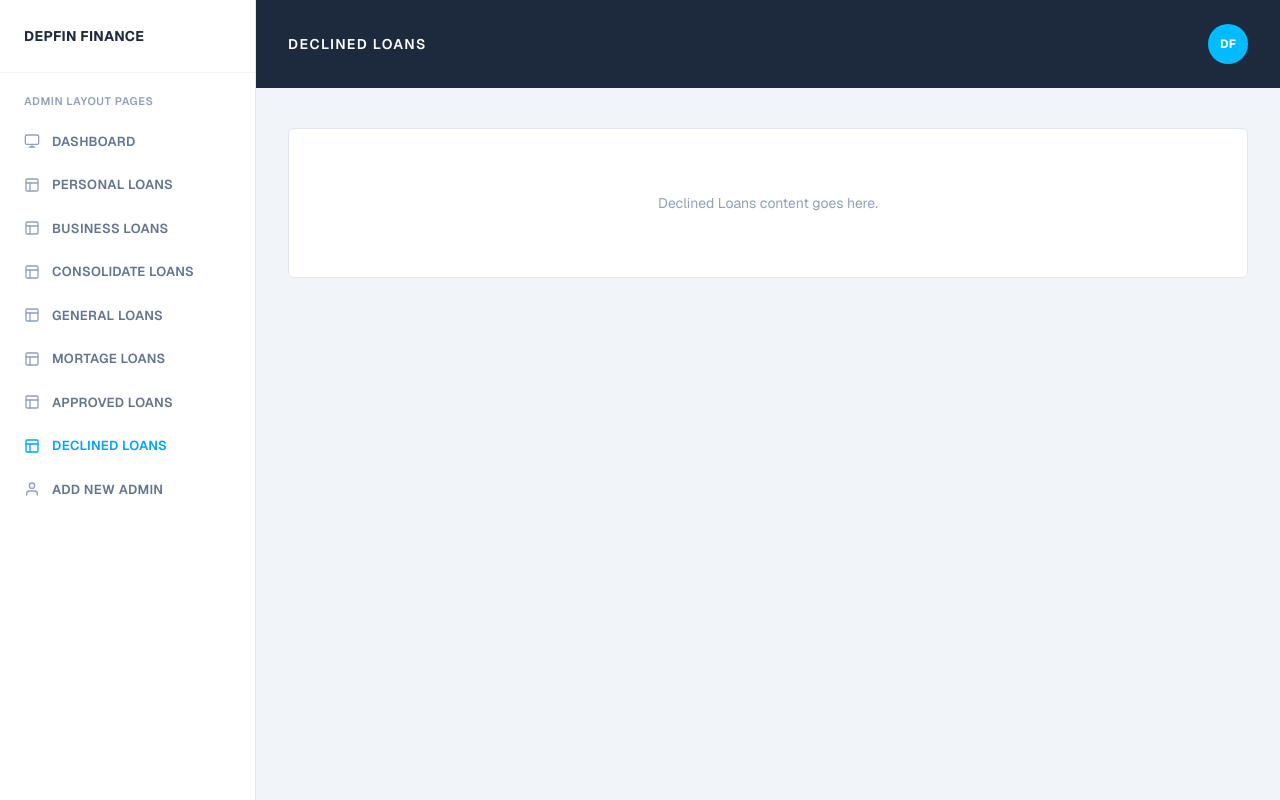
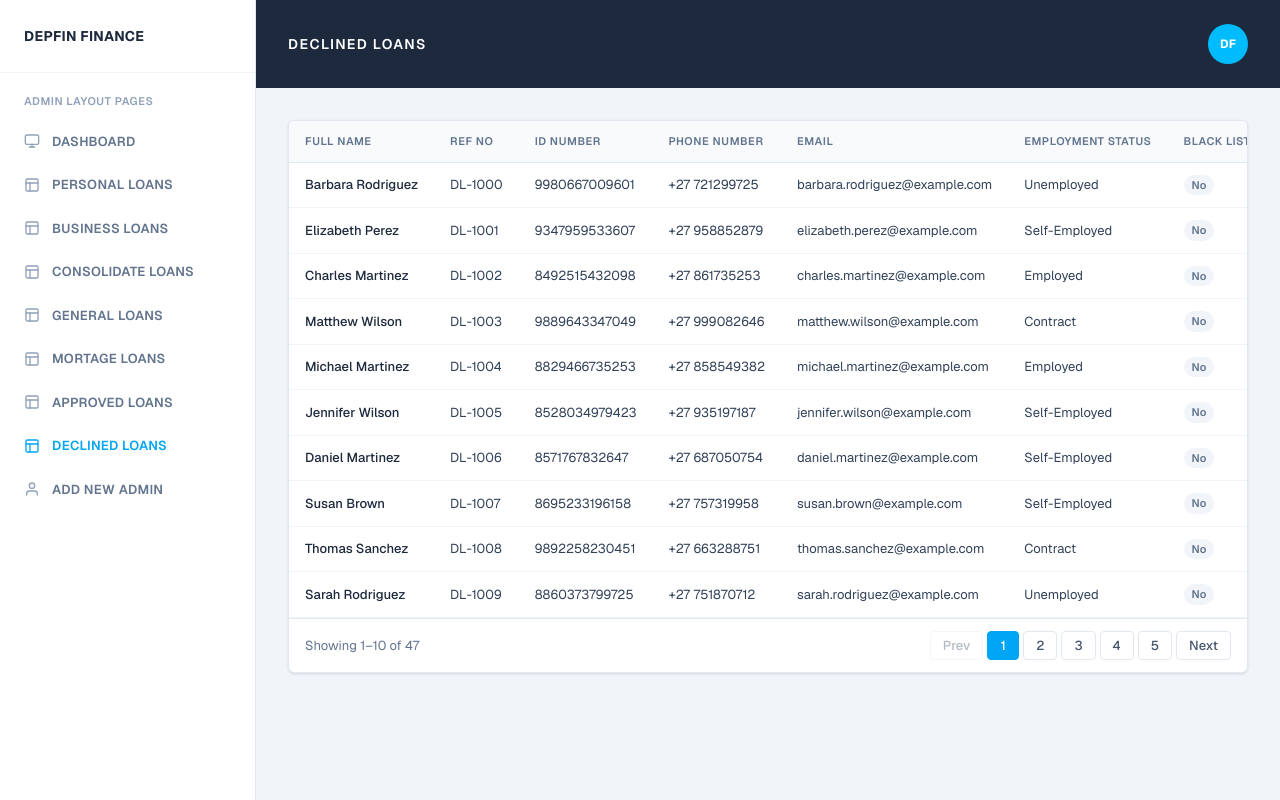
Before and after one commit to zainulabideendev/DepfinFinance-adminpanel-, a Next.js app: page /declined-loans in a window 1280 px wide. Built offline with nearby package versions, Linux system fonts and the light colour scheme.

Commit message:
Implement approved and declined loans pages with LoansTable component; enhance LoansTable to conditionally render action buttons.

```diff
--- a/src/app/approved-loans/page.tsx
+++ b/src/app/approved-loans/page.tsx
@@ -1,5 +1,26 @@
-import PagePlaceholder from "../components/PagePlaceholder";
+import LoansTable from "../personal-loans/LoansTable";
+import { generateLoans } from "../personal-loans/data";
+
+const loans = generateLoans(47, "AL", 505).map((loan) => ({
+  ...loan,
+  status: "Approved" as const,
+}));
 
 export default function Page() {
-  return <PagePlaceholder title="Approved Loans" />;
+  return (
+    <div className="min-h-screen">
+      <section className="flex items-center justify-between bg-slate-800 px-8 py-6">
+        <h1 className="text-sm font-semibold uppercase tracking-widest text-white">
+          Approved Loans
+        </h1>
+        <div className="flex h-10 w-10 items-center justify-center rounded-full bg-sky-400 text-xs font-bold text-white">
+          <span>DF</span>
+        </div>
+      </section>
+
+      <section className="px-8 py-8">
+        <LoansTable loans={loans} showActions={false} />
+      </section>
+    </div>
+  );
 }
--- a/src/app/declined-loans/page.tsx
+++ b/src/app/declined-loans/page.tsx
@@ -1,5 +1,26 @@
-import PagePlaceholder from "../components/PagePlaceholder";
+import LoansTable from "../personal-loans/LoansTable";
+import { generateLoans } from "../personal-loans/data";
+
+const loans = generateLoans(47, "DL", 606).map((loan) => ({
+  ...loan,
+  status: "Declined" as const,
+}));
 
 export default function Page() {
-  return <PagePlaceholder title="Declined Loans" />;
+  return (
+    <div className="min-h-screen">
+      <section className="flex items-center justify-between bg-slate-800 px-8 py-6">
+        <h1 className="text-sm font-semibold uppercase tracking-widest text-white">
+          Declined Loans
+        </h1>
+        <div className="flex h-10 w-10 items-center justify-center rounded-full bg-sky-400 text-xs font-bold text-white">
+          <span>DF</span>
+        </div>
+      </section>
+
+      <section className="px-8 py-8">
+        <LoansTable loans={loans} showActions={false} />
+      </section>
+    </div>
+  );
 }
--- a/src/app/personal-loans/LoansTable.tsx
+++ b/src/app/personal-loans/LoansTable.tsx
@@ -33,7 +33,13 @@ function YesNo({ value, danger }: { value: boolean; danger?: boolean }) {
   );
 }
 
-export default function LoansTable({ loans }: { loans: PersonalLoan[] }) {
+export default function LoansTable({
+  loans,
+  showActions = true,
+}: {
+  loans: PersonalLoan[];
+  showActions?: boolean;
+}) {
   const [page, setPage] = useState(1);
 
   const totalPages = Math.max(1, Math.ceil(loans.length / PAGE_SIZE));
@@ -69,7 +75,9 @@ export default function LoansTable({ loans }: { loans: PersonalLoan[] }) {
               <th className="whitespace-nowrap px-4 py-3 font-semibold">Monthly repayments</th>
               <th className="whitespace-nowrap px-4 py-3 font-semibold">Repayment Method</th>
               <th className="whitespace-nowrap px-4 py-3 font-semibold">Status</th>
+              {showActions && (
                 <th className="whitespace-nowrap px-4 py-3 font-semibold">Action</th>
+              )}
             </tr>
           </thead>
           <tbody>
@@ -105,6 +113,7 @@ export default function LoansTable({ loans }: { loans: PersonalLoan[] }) {
                     {loan.status}
                   </span>
                 </td>
+                {showActions && (
                   <td className="whitespace-nowrap px-4 py-3">
                     <div className="flex gap-2">
                       <button className="rounded bg-sky-500 px-3 py-1 text-[12px] font-semibold text-white hover:bg-sky-600">
@@ -115,6 +124,7 @@ export default function LoansTable({ loans }: { loans: PersonalLoan[] }) {
                       </button>
                     </div>
                   </td>
+                )}
               </tr>
             ))}
           </tbody>
```
Lines whose indentation alone changed are shown as unchanged.
